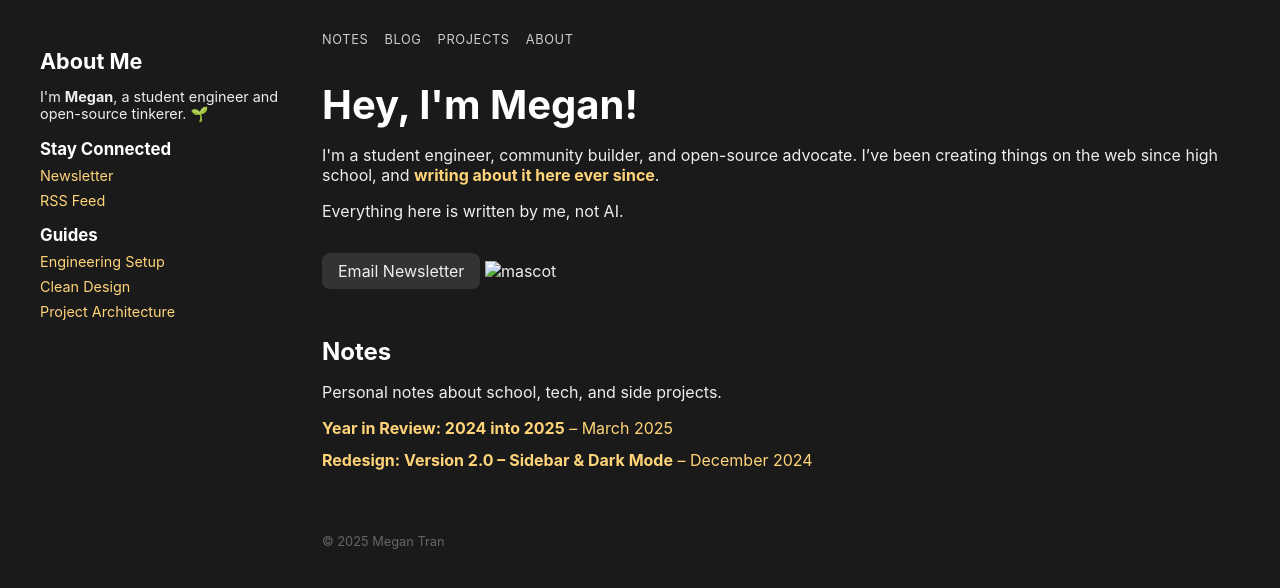
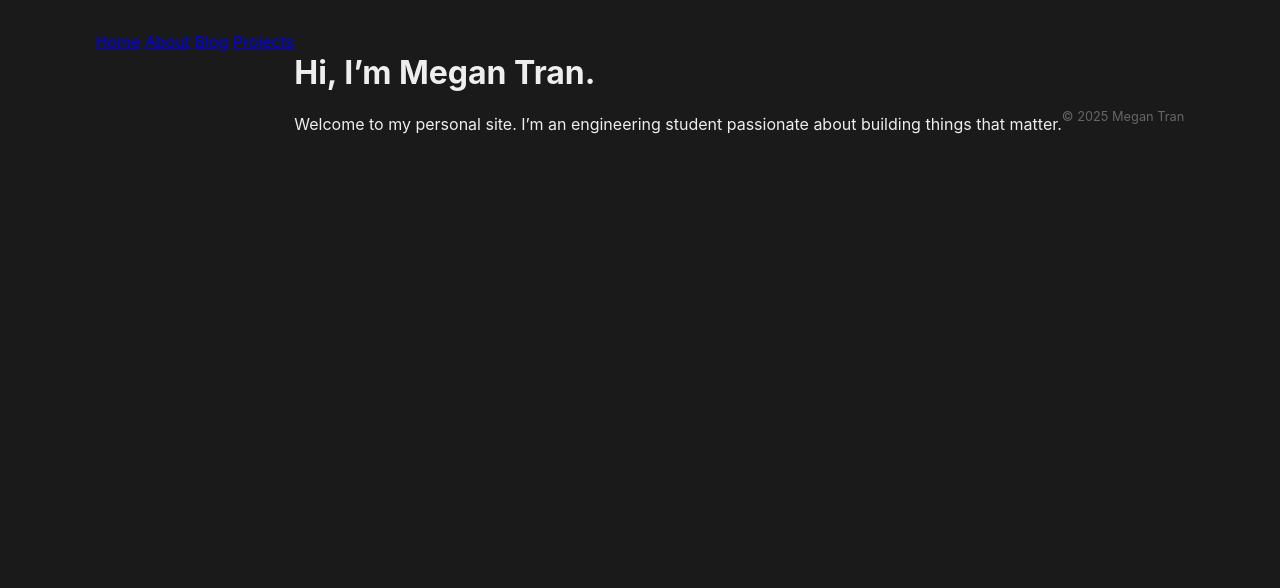
Before and after one commit to megantran28/megantran, a plain HTML site: page index.html in a window 1280 px wide. Drawn offline with Linux system fonts and the light colour scheme.

Commit message:
revert index

```diff
--- a/index.html
+++ b/index.html
@@ -2,64 +2,25 @@
 <html lang="en">
 <head>
   <meta charset="UTF-8" />
-  <meta name="viewport" content="width=device-width, initial-scale=1.0"/>
+  <meta name="viewport" content="width=device-width, initial-scale=1.0" />
   <title>Megan Tran</title>
   <link rel="stylesheet" href="style.css" />
 </head>
 <body>
-  <div class="container">
-    <aside class="sidebar">
-      <h2>About Me</h2>
-      <p>I'm <strong>Megan</strong>, a student engineer and open-source tinkerer. 🌱</p>
+  <nav>
+    <a href="index.html">Home</a>
+    <a href="about.html">About</a>
+    <a href="blog.html">Blog</a>
+    <a href="projects.html">Projects</a>
+  </nav>
 
-      <h3>Stay Connected</h3>
-      <ul>
-        <li><a href="#">Newsletter</a></li>
-        <li><a href="#">RSS Feed</a></li>
-      </ul>
+  <main>
+    <h1>Hi, I’m Megan Tran.</h1>
+    <p>Welcome to my personal site. I’m an engineering student passionate about building things that matter.</p>
+  </main>
 
-      <h3>Guides</h3>
-      <ul>
-        <li><a href="#">Engineering Setup</a></li>
-        <li><a href="#">Clean Design</a></li>
-        <li><a href="#">Project Architecture</a></li>
-      </ul>
-    </aside>
-
-    <main class="main-content">
-      <header class="topnav">
-        <nav>
-          <a href="#">Notes</a>
-          <a href="#">Blog</a>
-          <a href="#">Projects</a>
-          <a href="#">About</a>
-        </nav>
-      </header>
-
-      <section class="intro">
-        <h1>Hey, I'm Megan!</h1>
-        <p>
-          I'm a student engineer, community builder, and open-source advocate. I’ve been creating things on the web since high school, and
-          <span class="highlight">writing about it here ever since</span>.
-        </p>
-        <p>Everything here is written by me, not AI.</p>
-        <a href="#" class="button">Email Newsletter</a>
-        <img src="assets/mascot.png" alt="mascot" class="mascot" />
-      </section>
-
-      <section class="notes">
-        <h2>Notes</h2>
-        <p>Personal notes about school, tech, and side projects.</p>
-        <ul>
-          <li><strong>Year in Review: 2024 into 2025</strong> – March 2025</li>
-          <li><strong>Redesign: Version 2.0 – Sidebar & Dark Mode</strong> – December 2024</li>
-        </ul>
-      </section>
-
-      <footer>
-        <p>© 2025 Megan Tran</p>
-      </footer>
-    </main>
-  </div>
+  <footer>
+    <p>© 2025 Megan Tran</p>
+  </footer>
 </body>
 </html>
```
